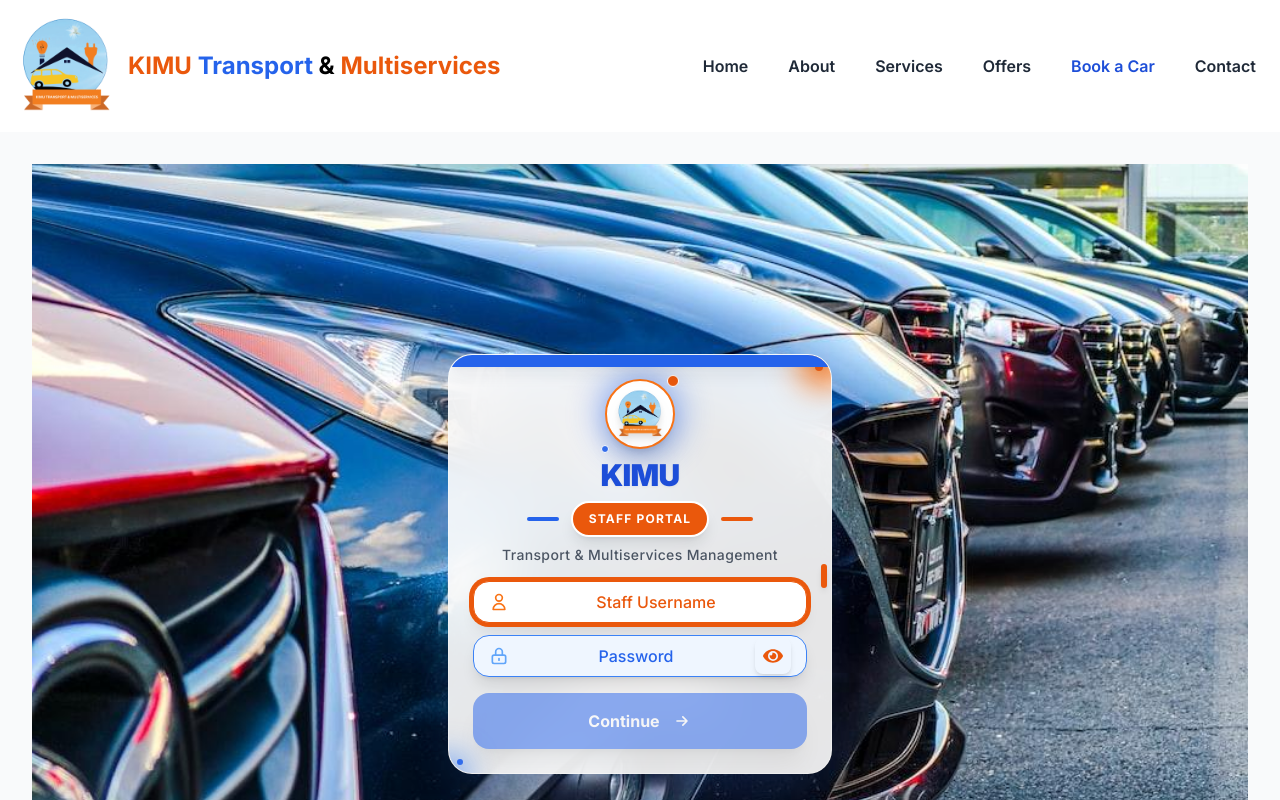
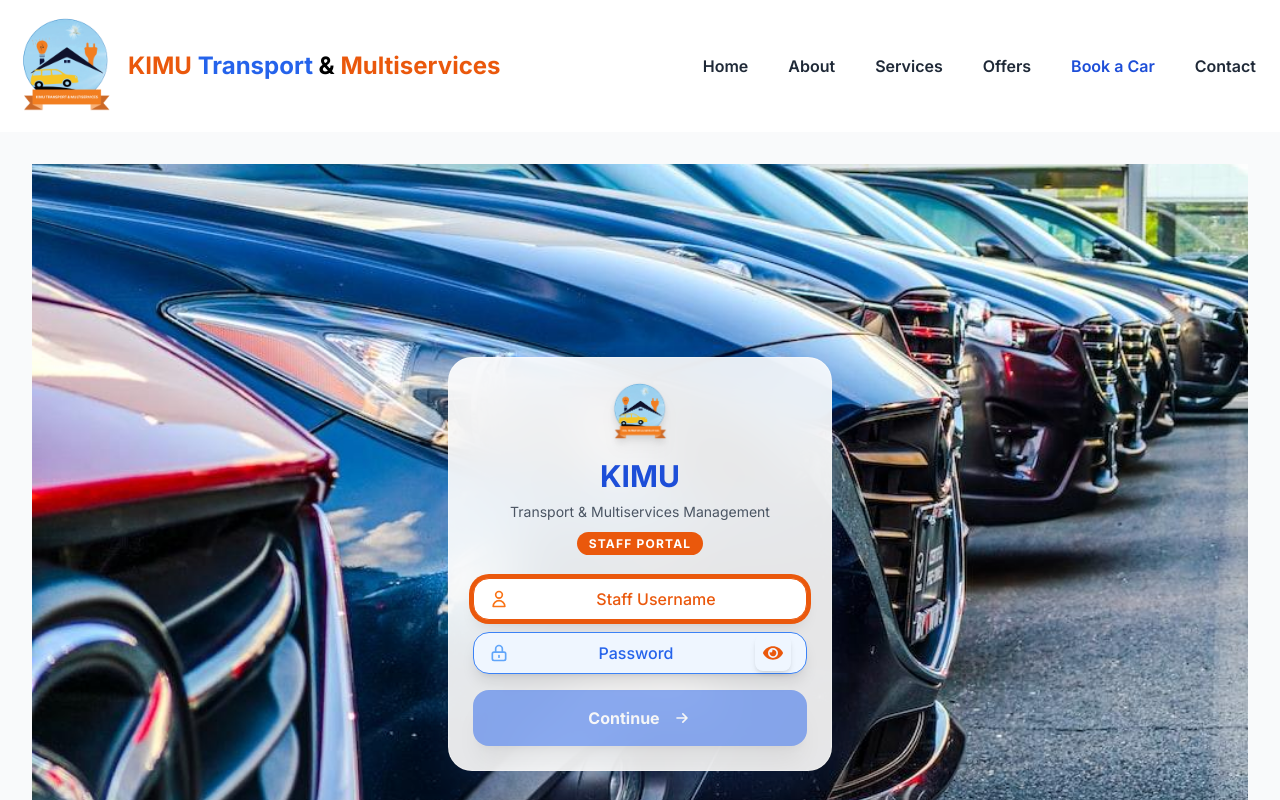
Before and after one commit to OSISolns/kimu-multiservices, a Next.js app: page /staff/login in a window 1280 px wide. Shown: the top 800 px of the page. Built offline with nearby package versions, Linux system fonts and the light colour scheme.

Commit message:
Add debugging for TOTP verification issues and improve error handling

```diff
--- a/src/app/staff/login/page.tsx
+++ b/src/app/staff/login/page.tsx
@@ -51,6 +51,7 @@ export default function StaffLogin() {
 
       // If user doesn't have TOTP set up, generate one automatically
       if (!data.totpSecret) {
+        console.log(`No TOTP secret found for ${username}, generating new one...`);
         try {
           const totpSetupRes = await fetch('/api/users/totp-setup', {
             method: 'POST',
@@ -62,11 +63,15 @@ export default function StaffLogin() {
             const totpData = await totpSetupRes.json();
             // Update the staff data with the new TOTP secret
             data.totpSecret = totpData.secret;
-            console.log(`Generated TOTP secret for ${username}`);
+            console.log(`Generated TOTP secret for ${username}:`, totpData.secret);
+          } else {
+            console.error('Failed to generate TOTP secret:', totpSetupRes.status);
           }
         } catch (totpError) {
           console.warn('Error setting up TOTP:', totpError);
         }
+      } else {
+        console.log(`TOTP secret already exists for ${username}`);
       }
 
       setStaff(data);
@@ -164,6 +169,7 @@ export default function StaffLogin() {
   const handleLogin = async () => {
     setLoading(true);
     setError('');
+    console.log(`Attempting TOTP verification for ${username} with code: ${code}`);
     try {
       const res = await fetch('/api/staff/verify-totp', {
         method: 'POST',
@@ -172,10 +178,11 @@ export default function StaffLogin() {
       });
 
       if (!res.ok) {
-        setError('Invalid verification code.');
-          setLoading(false);
-          return;
-        }
+        const errorData = await res.json();
+        setError(errorData.error || 'Invalid verification code.');
+        setLoading(false);
+        return;
+      }
 
       const data = await res.json();
 
@@ -239,44 +246,24 @@ export default function StaffLogin() {
     >
       {/* Background Overlay for Better Readability */}
       <div className="absolute inset-0 bg-black/30 -z-10"></div>
-      <div
-        className="bg-white/90 backdrop-blur-xl border border-white/30 rounded-3xl shadow-2xl shadow-blue-500/20 p-6 w-full max-w-sm flex flex-col items-center transition-all duration-500 hover:shadow-blue-500/30 hover:shadow-3xl hover:scale-[1.02] hover:bg-white/95 relative overflow-hidden z-30"
-      >
-        {/* Solid Color Decorative Elements */}
-        <div className="absolute top-0 left-0 w-full h-3 bg-blue-600 z-20 shadow-lg"></div>
-        <div className="absolute -top-4 -right-4 w-12 h-12 bg-orange-500 rounded-full blur-lg"></div>
-        <div className="absolute -bottom-4 -left-4 w-8 h-8 bg-blue-500 rounded-full blur-lg"></div>
 
-        {/* Solid Orange & Blue Accent Elements */}
-        <div className="absolute top-2 right-2 w-2 h-2 bg-orange-600 rounded-full shadow-xl animate-pulse"></div>
-        <div className="absolute bottom-2 left-2 w-1.5 h-1.5 bg-blue-600 rounded-full shadow-xl animate-pulse delay-1000"></div>
-        <div className="absolute top-1/2 right-1 w-1.5 h-6 bg-orange-600 rounded-full shadow-md"></div>
-        <div className="flex flex-col items-center mb-4 relative">
-          {/* Enhanced Logo Container */}
-                      <div className="relative mb-2">
-            <div className="absolute inset-0 bg-blue-600 rounded-full blur-lg opacity-60 scale-110 animate-pulse-slow"></div>
-                          <div className="relative bg-white rounded-full p-2 shadow-xl border-2 border-orange-500 backdrop-blur-sm">
-              <Image src="/logo.png" alt="KIMU Logo" width={50} height={50} className="drop-shadow-lg" />
-            </div>
-            <div className="absolute -top-1 -right-1 w-3 h-3 bg-orange-600 rounded-full shadow-xl animate-bounce-slow border border-white"></div>
-            <div className="absolute -bottom-1 -left-1 w-2 h-2 bg-blue-600 rounded-full shadow-lg animate-pulse border border-white"></div>
+      <div className="bg-white/90 backdrop-blur-xl border border-white/30 rounded-3xl shadow-2xl shadow-blue-500/20 p-6 w-full max-w-sm flex flex-col items-center">
+        {/* Header */}
+        <div className="flex flex-col items-center mb-6">
+          {/* Logo */}
+          <div className="mb-4">
+            <Image src="/logo.png" alt="KIMU Logo" width={60} height={60} className="drop-shadow-lg" />
           </div>
 
-          {/* Enhanced Title */}
-          <div className="text-center relative">
-            <h1 className="text-3xl font-black text-blue-700 mb-2 tracking-tight drop-shadow-sm">
-              KIMU
-            </h1>
-            <div className="flex items-center justify-center gap-3 mb-2">
-              <div className="h-1 bg-blue-600 flex-1 max-w-8 rounded-full"></div>
-              <span className="text-xs text-white font-bold tracking-widest uppercase px-4 py-2 bg-orange-600 rounded-full border-2 border-white shadow-lg">
-                Staff Portal
-              </span>
-              <div className="h-1 bg-orange-600 flex-1 max-w-8 rounded-full"></div>
-            </div>
-            <p className="text-sm text-gray-600 font-medium tracking-wide">
-              Transport & Multiservices Management
-            </p>
+          {/* Title */}
+          <h1 className="text-3xl font-bold text-blue-700 mb-2">KIMU</h1>
+          <p className="text-sm text-gray-600 text-center">
+            Transport & Multiservices Management
+          </p>
+          <div className="mt-2">
+            <span className="text-xs text-white font-bold tracking-widest uppercase px-3 py-1 bg-orange-600 rounded-full">
+              Staff Portal
+            </span>
           </div>
         </div>
         {step === 'credentials' && (
```
